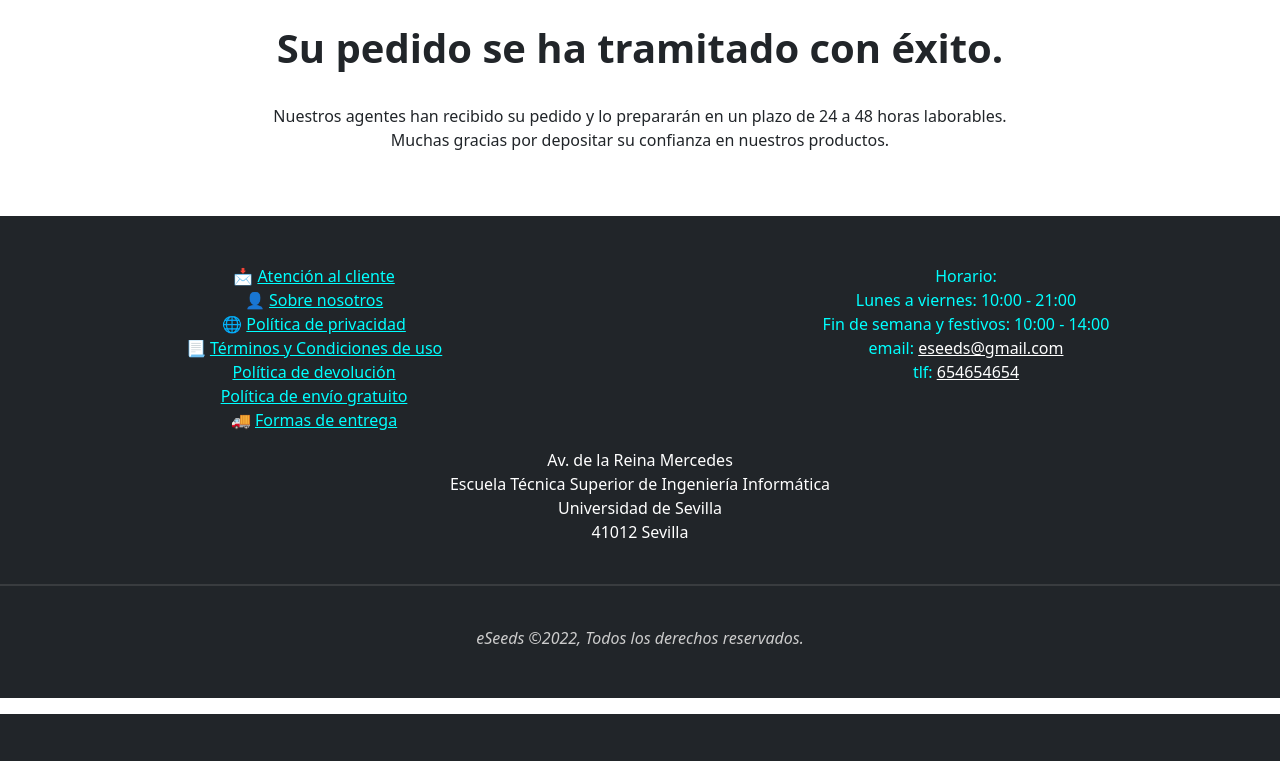
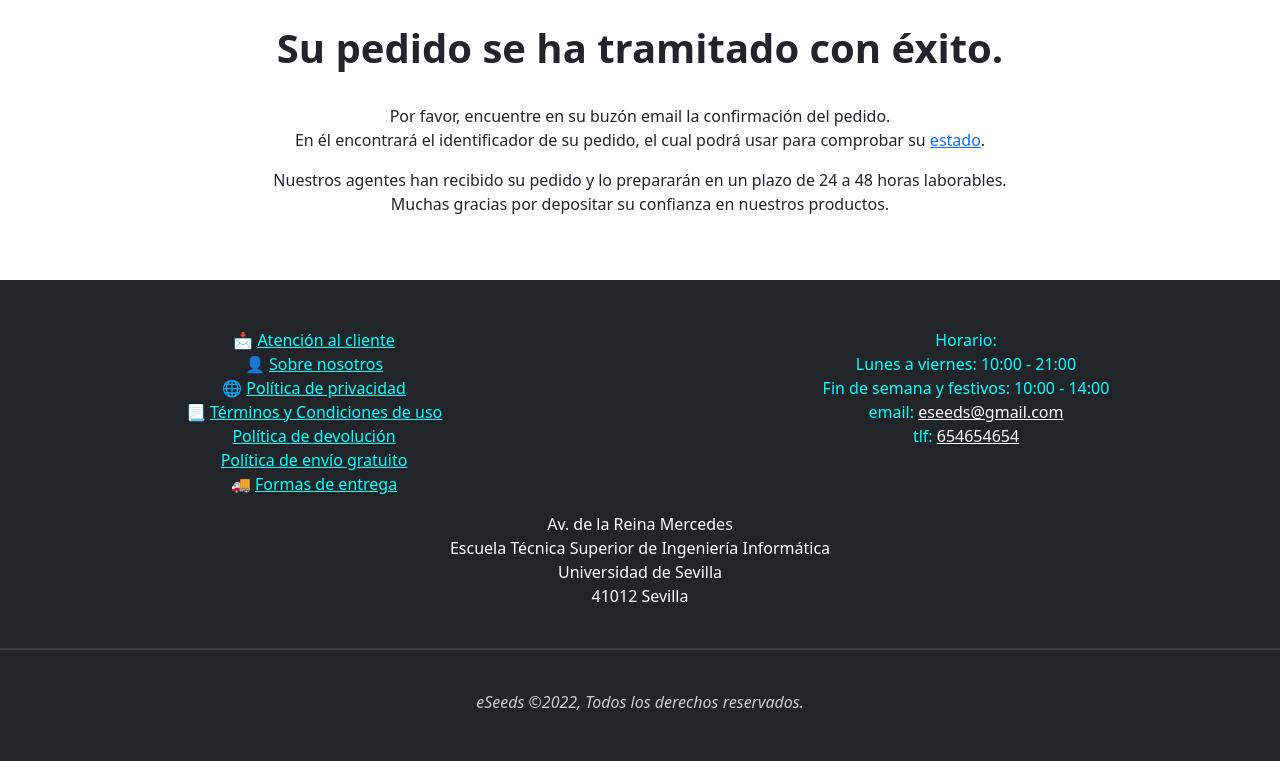
Before and after one commit to horgarler/eSeeds, a Django app: page /pago_exitoso/ in a window 1280 px wide. Shown: the part 116-877 px from the top of the page. Before the commit the page ends 830 px from the top, so only its background shows below. Run offline with Django 4.2, Linux system fonts and the light colour scheme; parts of the project's set-up code (start-up, migrations or seed data) failed here and were passed over.

Commit message:
Arreglos finales

```diff
--- a/eSeeds/templates/datos_empresa.html
+++ b/eSeeds/templates/datos_empresa.html
@@ -5,7 +5,7 @@
 
     <div class="container">
         <br><br>
-        <h1 class="datos-empresa" style="text-align:center">
+        <h1 style="text-align:center">
             Sobre nosotros<br><br>
         </h1>
 
@@ -13,7 +13,7 @@
             <p style="font-size:larger">
                 <img src="https://seeklogo.com/images/U/universidad-de-sevilla-logo-214320A847-seeklogo.com.png" alt="Universidad de Sevilla"><br><br><br>
                 Somos una empresa localizada en Sevilla orientada a ofrecer soluciones de cultivo.<br>
-                eSeeds es un proyecto fundado en septiembre de 2022 por la Universidad de Sevilla.
+                eSeeds es un proyecto fundado en septiembre de 2022 por la Universidad de Sevilla. <br><br>
             </p>
         </div>
     </div>
--- a/eSeeds/templates/pago_exitoso.html
+++ b/eSeeds/templates/pago_exitoso.html
@@ -15,6 +15,9 @@
                     <br>
                     <h1><b>Su pedido se ha tramitado con éxito.</b></h1><br>
 
+                    <p>Por favor, encuentre en su buzón email la confirmación del pedido.<br>
+                    En él encontrará el identificador de su pedido, el cual podrá usar para comprobar su <a href="{% url 'seguimiento' %}">estado</a>.</p>
+
                     <p>Nuestros agentes han recibido su pedido y lo prepararán en un plazo de 24 a 48 horas laborables.<br>
                         Muchas gracias por depositar su confianza en nuestros productos.</p><br><br>
                 </div>
--- a/eSeeds/templates/politica_devolucion.html
+++ b/eSeeds/templates/politica_devolucion.html
@@ -3,12 +3,12 @@
 {% block content %}
 
     <div class="container">
-        <br>
-        <h2 class="titulo-devolucion" style="text-align:center">Política de devolución</h2>
+        <br><br>
+        <h1 style="text-align:center">Política de devolución</h1>
 
         <div class="row" style="text-align:center">
             <p style="font-size:larger">
-                No se contempla la devolución de pedidos.
+                <br>No se contempla la devolución de pedidos.<br><br>
             </p>
         </div>
         <br>
--- a/eSeeds/templates/politica_envio.html
+++ b/eSeeds/templates/politica_envio.html
@@ -4,13 +4,13 @@
 
     <div class="container">
         <br><br>
-        <h1 class="titulo-politica" style="text-align:center">Política de envío gratuito</h1>
+        <h1 style="text-align:center">Política de envío gratuito</h1>
 
         <div class="row" style="text-align:center">
             <p style="font-size:larger">
-                Nuestra empresa contempla un envío gratuito para todos los pedidos que superen el importe de 19,99€.
+                <br>Nuestra empresa contempla un envío gratuito para todos los pedidos que superen el importe de 19,99€.
                 <br>
-                En caso contrario, el importe del envío estándar será de 3€.
+                En caso contrario, el importe del envío estándar será de 3€.<br><br>
             </p>
         </div>
         <br>
--- a/eSeeds/templates/privacy.html
+++ b/eSeeds/templates/privacy.html
@@ -25,7 +25,7 @@
                 En caso contrario, no usaremos los datos para finalidades distintas.<br><br>
 
                 Usted da su consentimiento para compartir sus datos de facturación y de envío con la empresa de transporte.
-                No se compartirán ni se comercializará con sus datos con otros terceros.
+                No se compartirán ni se comercializará con sus datos con otros terceros.<br><br>
             </p>
         </div>
     </div>
--- a/eSeeds/views.py
+++ b/eSeeds/views.py
@@ -122,7 +122,7 @@ def cargo_contrareembolso(request):
                 for id in value:
                     producto_id = value[id]['producto_id']
                     lista_carro += "· " + str(value[id]['nombre']) + ' Cantidad: ' + str(value[id]['cantidad']) + "\n"
-                    message = "Pedido realizado, datos de envío:\n" + str(nombre) + " " + str(apellidos) + "\n" + str(direccion) + " " + str(poblacion) + " (" + str(postal) + ")\nCon email de contacto: " + str(email) + "\n\nId del pedido: " + str(pedido_list.id) + '\n' + str(lista_carro) + "\nCoste total: " + str(valor) + "€\nPor Favor tenga preparado el dinero para cuando llegue su pedido para poder pagar al repartidor.\n\nGracias por confiar en nuestros servicios.\n\n"
+                    message = "Pedido realizado, datos de envío:\n" + str(nombre) + " " + str(apellidos) + "\n" + str(direccion) + " " + str(poblacion) + " (" + str(postal) + ")\nCon email de contacto: " + str(email) + "\n\nId del pedido: " + str(pedido_list.id) + '\n' + str(lista_carro) + "\nCoste total: " + str(valor) + "€\nPor favor tenga preparado el dinero para cuando llegue su pedido para poder pagar al repartidor.\n\nGracias por confiar en nuestros servicios.\n\n"
 
         subject = "Pago exitoso"
         email_from = EMAIL_HOST_USER
```
Also changed, not shown: db.sqlite3, eSeeds/migrations/0013_merge_20221211_2157.py (added).
